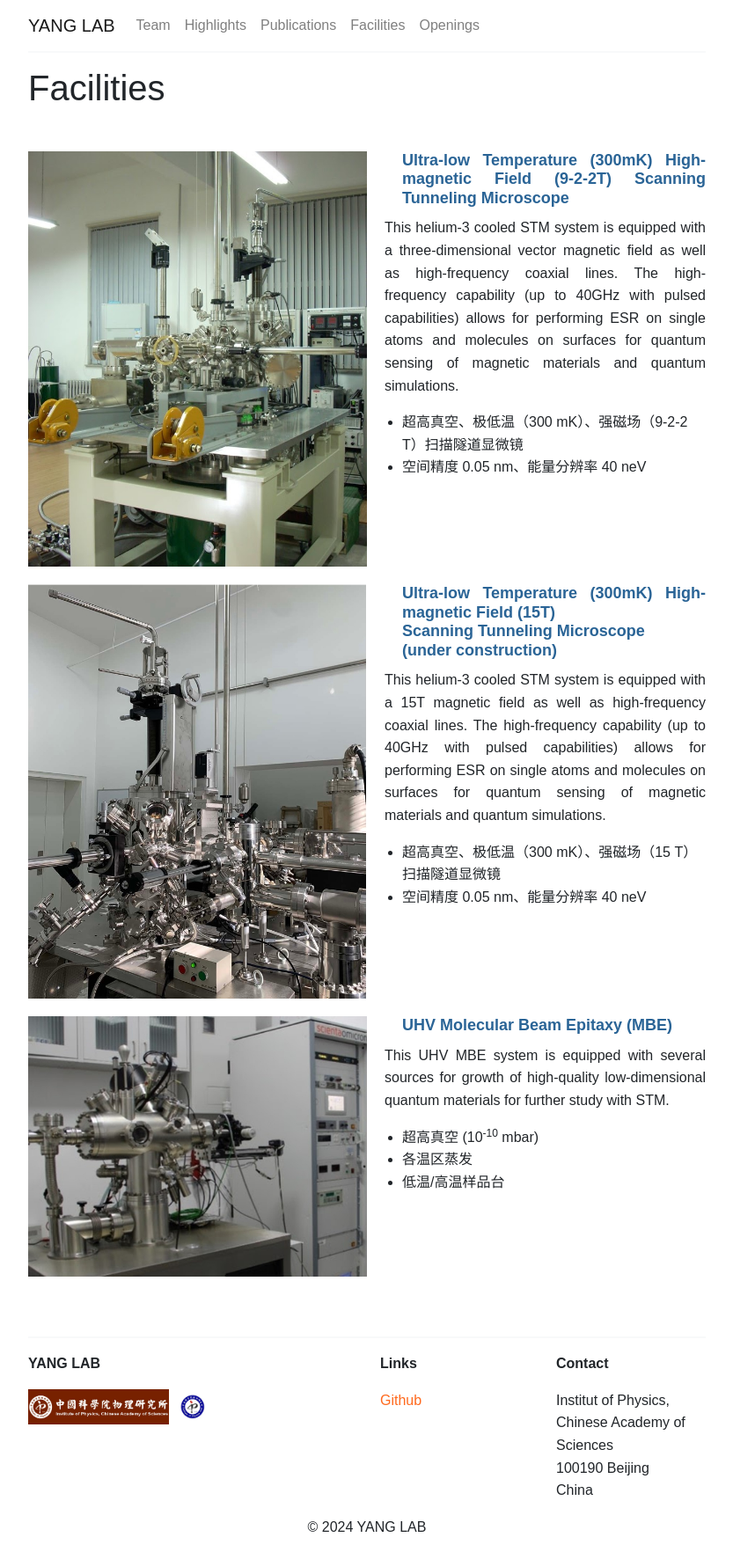
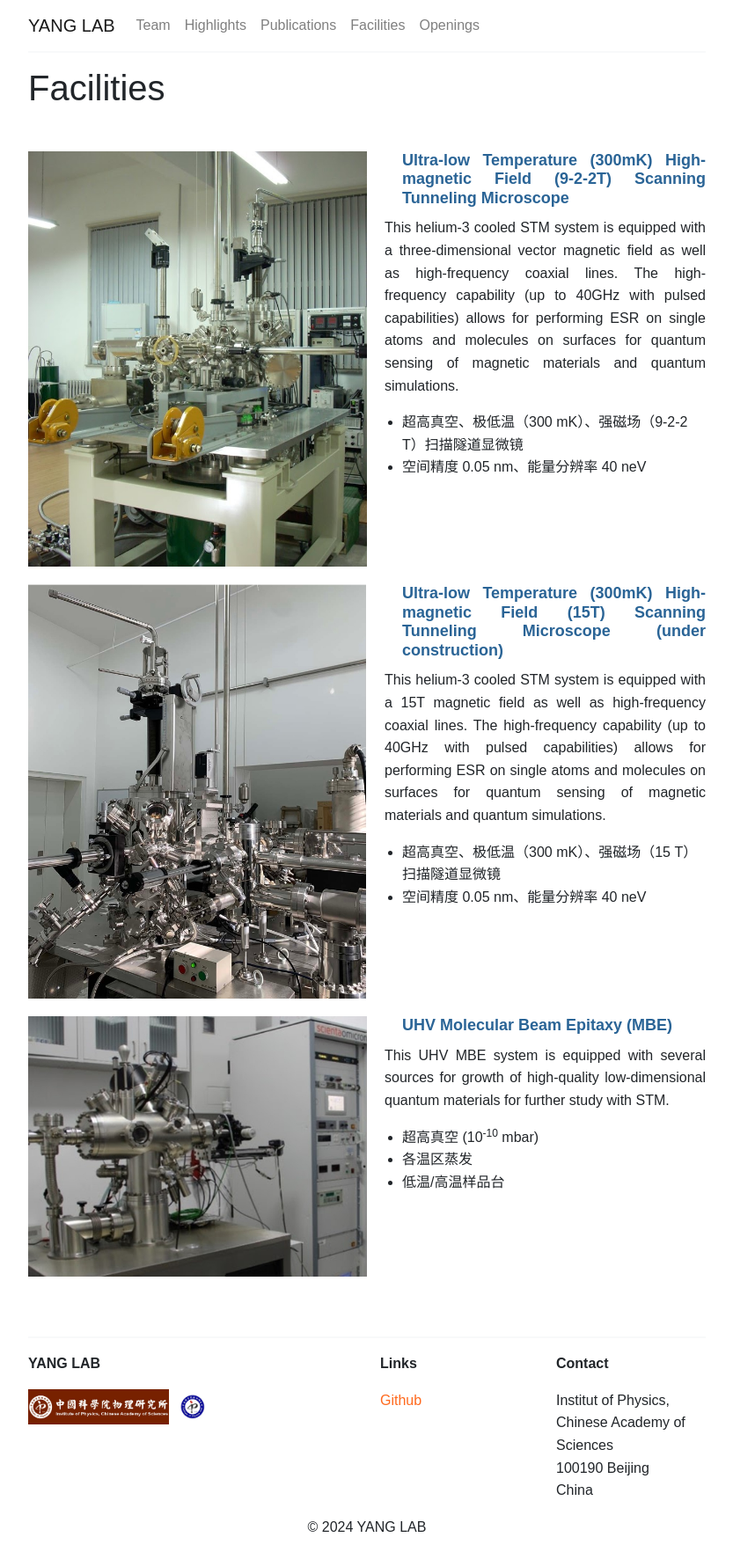
Before and after one commit to ZoomWuun/Q03i, a Jekyll site: the page built from _pages/facilities.html, in a window 1280 px wide. Shown: the whole page at 88% size, without its empty margins (223-1056 px from the left). Built offline with Jekyll 4.4.1, drawn with Linux system fonts in a browser that asks for light colours.

Commit message:
Add files via upload

```diff
--- a/_pages/facilities.html
+++ b/_pages/facilities.html
@@ -108,8 +108,8 @@ permalink: /facilities/
         <div class="facility">
             <img src="/assets/images/facilities2.jpg" alt="Facility Image2">
             <div class="facility-text">
-                <h3>Ultra-low Temperature (300mK) High-magnetic Field (15T) <br>
-                    Scanning Tunneling Microscope <br>
+                <h3>Ultra-low Temperature (300mK) High-magnetic Field (15T)
+                    Scanning Tunneling Microscope
                     (under construction)</h3>
                 <p>This helium-3 cooled STM system is equipped with a 15T magnetic field as well as high-frequency coaxial lines. The high-frequency capability (up to 40GHz with pulsed capabilities) allows for performing ESR on single atoms and molecules on surfaces for quantum sensing of magnetic materials and quantum simulations. </p>
                 <ul>
```
